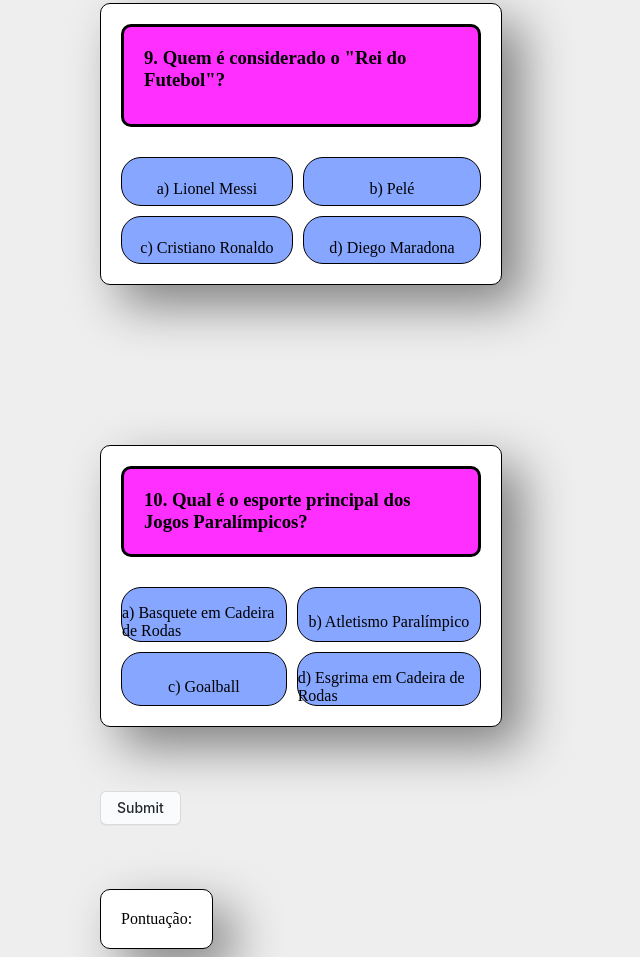
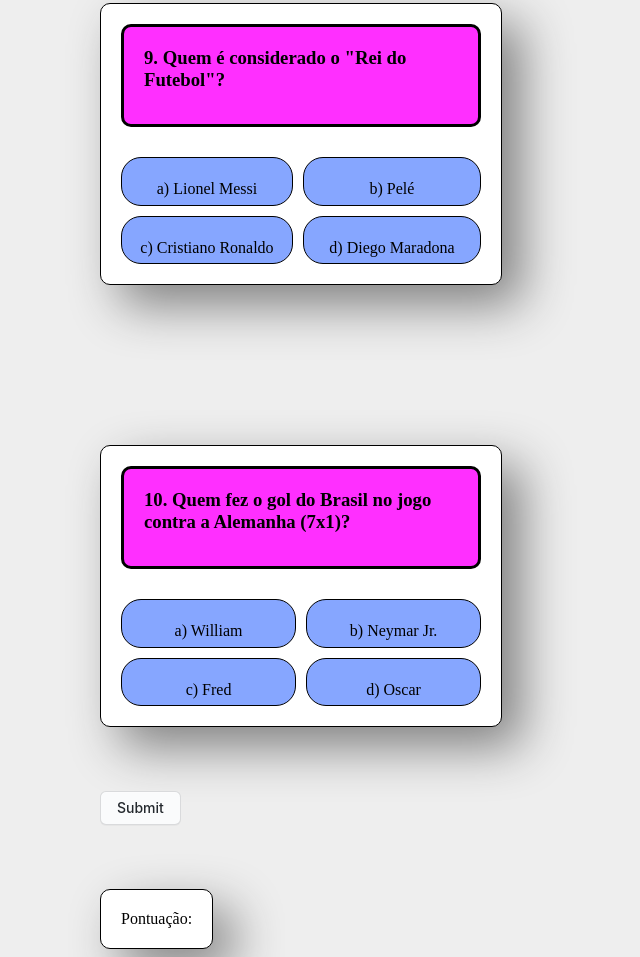
Before and after one commit to leo-braida/site_d_web.github.io, a plain HTML site: page Esportes.html in a window 1280 px wide. Shown: the part 3879-4836 px from the top of the page, without its empty margins (339-979 px from the left). Drawn offline with Linux system fonts and the light colour scheme.

Commit message:
Update Esportes.html

```diff
--- a/Esportes.html
+++ b/Esportes.html
@@ -85,11 +85,11 @@
             </div>
 
             <div class="formaPerguntas">
-                <h3>10. Qual é o esporte principal dos Jogos Paralímpicos?</h3>
-                <label for="9a"><input name="p9" type="radio" id="9a"> a) Basquete em Cadeira de Rodas</label>
-                <label for="9b"><input name="p9" type="radio" id="9b" value="certa"> b) Atletismo Paralímpico</label>
-                <label for="9c"><input name="p9" type="radio" id="9c"> c) Goalball</label>
-                <label for="9d"><input name="p9" type="radio" id="9d"> d) Esgrima em Cadeira de Rodas</label>
+                <h3>10. Quem fez o gol do Brasil no jogo contra a Alemanha (7x1)?</h3>
+                <label for="9a"><input name="p9" type="radio" id="9a"> a) William</label>
+                <label for="9b"><input name="p9" type="radio" id="9b"> b) Neymar Jr.</label>
+                <label for="9c"><input name="p9" type="radio" id="9c"> c) Fred</label>
+                <label for="9d"><input name="p9" type="radio" id="9d" value="certa"> d) Oscar</label>
             </div>
 
         </div>
```
